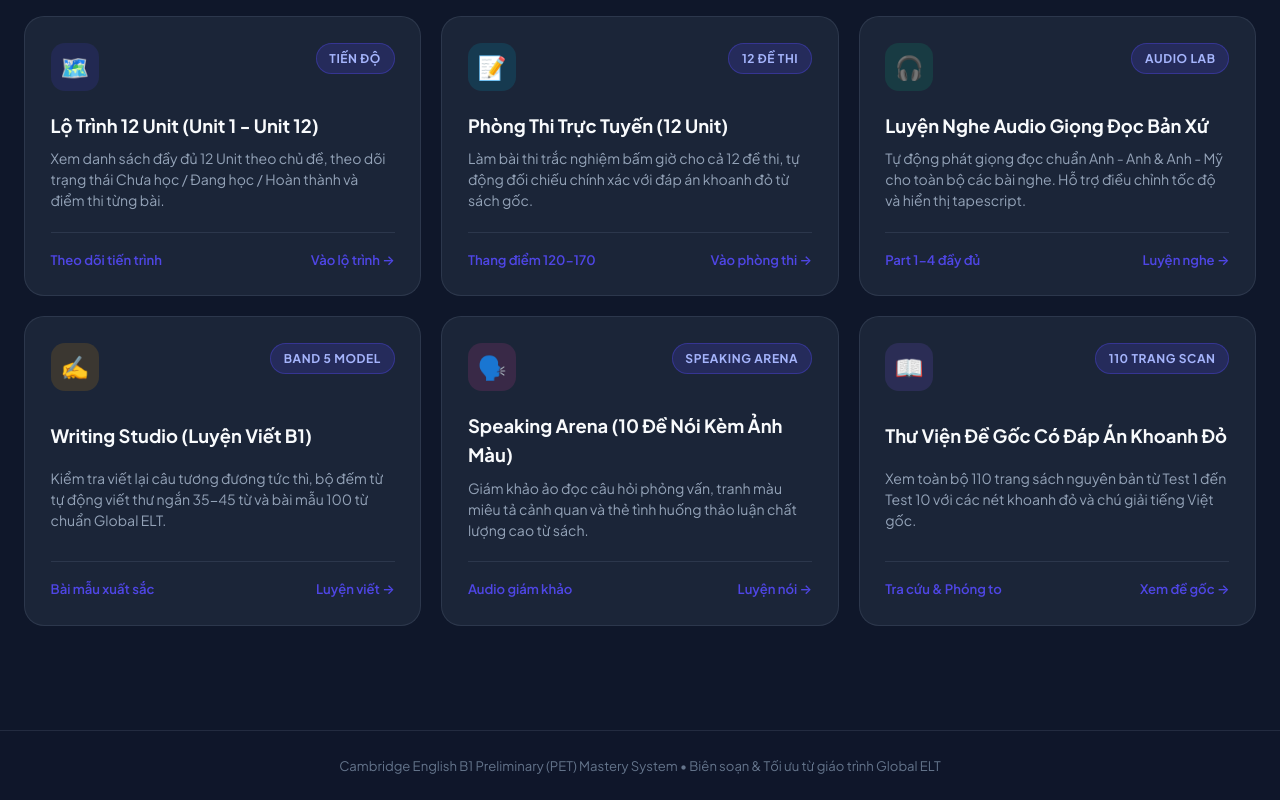
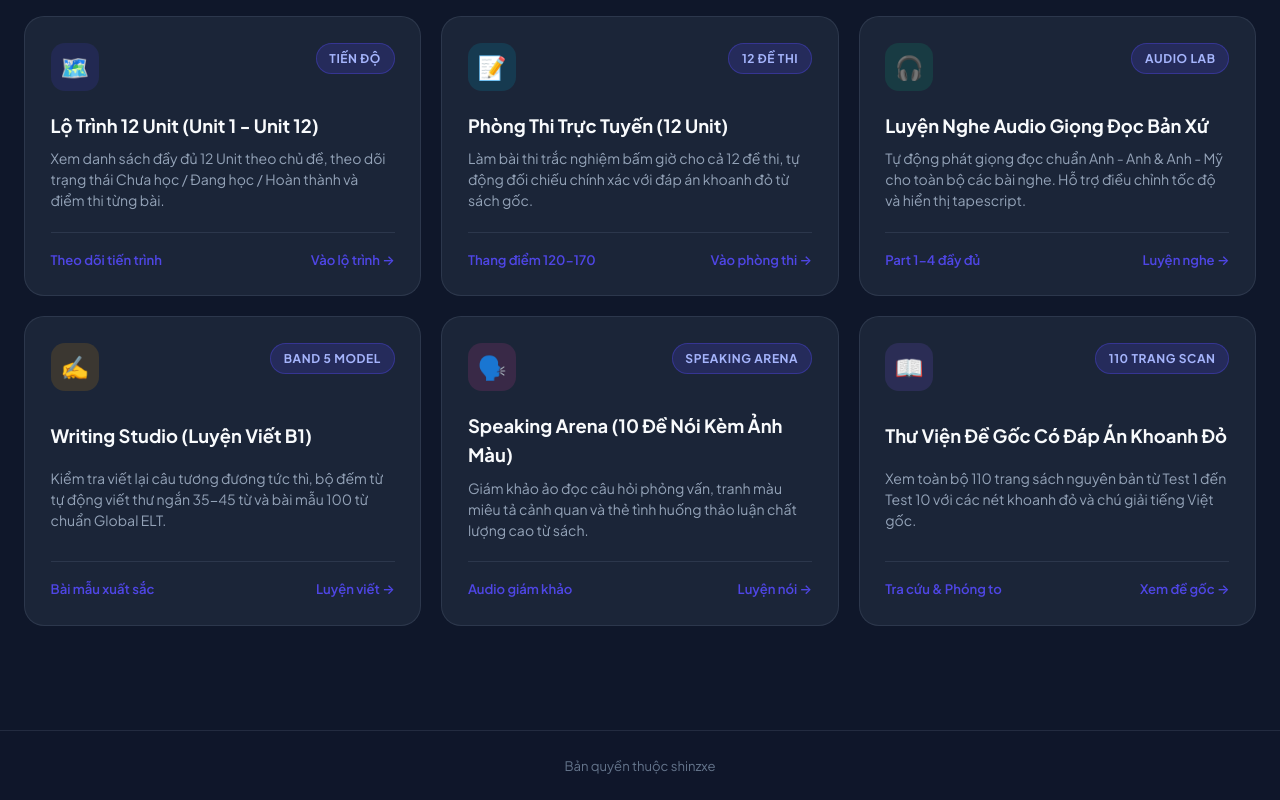
Before and after one commit to tanphat10122005-arch/tieng-anh-b1, a plain HTML site: page index.html in a window 1280 px wide. Shown: the part 775-1575 px from the top of the page. Drawn offline with Linux system fonts and the light colour scheme.

Commit message:
chore(footer): update footer copyright text to shinzxe

```diff
--- a/index.html
+++ b/index.html
@@ -1,5 +1,6 @@
 <!DOCTYPE html>
 <html lang="vi" data-theme="dark">
+
 <head>
   <meta charset="UTF-8">
   <meta name="viewport" content="width=device-width, initial-scale=1.0">
@@ -9,10 +10,13 @@
   <!-- Google Fonts: Plus Jakarta Sans & Outfit -->
   <link rel="preconnect" href="https://fonts.googleapis.com">
   <link rel="preconnect" href="https://fonts.gstatic.com" crossorigin>
-  <link href="https://fonts.googleapis.com/css2?family=Plus+Jakarta+Sans:wght@400;500;600;700;800&family=Outfit:wght@500;600;700;800&display=swap" rel="stylesheet">
+  <link
+    href="https://fonts.googleapis.com/css2?family=Plus+Jakarta+Sans:wght@400;500;600;700;800&family=Outfit:wght@500;600;700;800&display=swap"
+    rel="stylesheet">
 
   <link rel="stylesheet" href="styles.css">
 </head>
+
 <body>
   <!-- Ambient Glow Effect -->
   <div class="bg-glow"></div>
@@ -101,7 +105,7 @@
   <!-- App Footer -->
   <footer class="app-footer">
     <p>
-      Cambridge English B1 Preliminary (PET) Mastery System • Biên soạn & Tối ưu từ giáo trình Global ELT
+      Bản quyền thuộc shinzxe
     </p>
   </footer>
 
@@ -109,4 +113,5 @@
   <script src="data.js"></script>
   <script src="app.js"></script>
 </body>
+
 </html>
```
